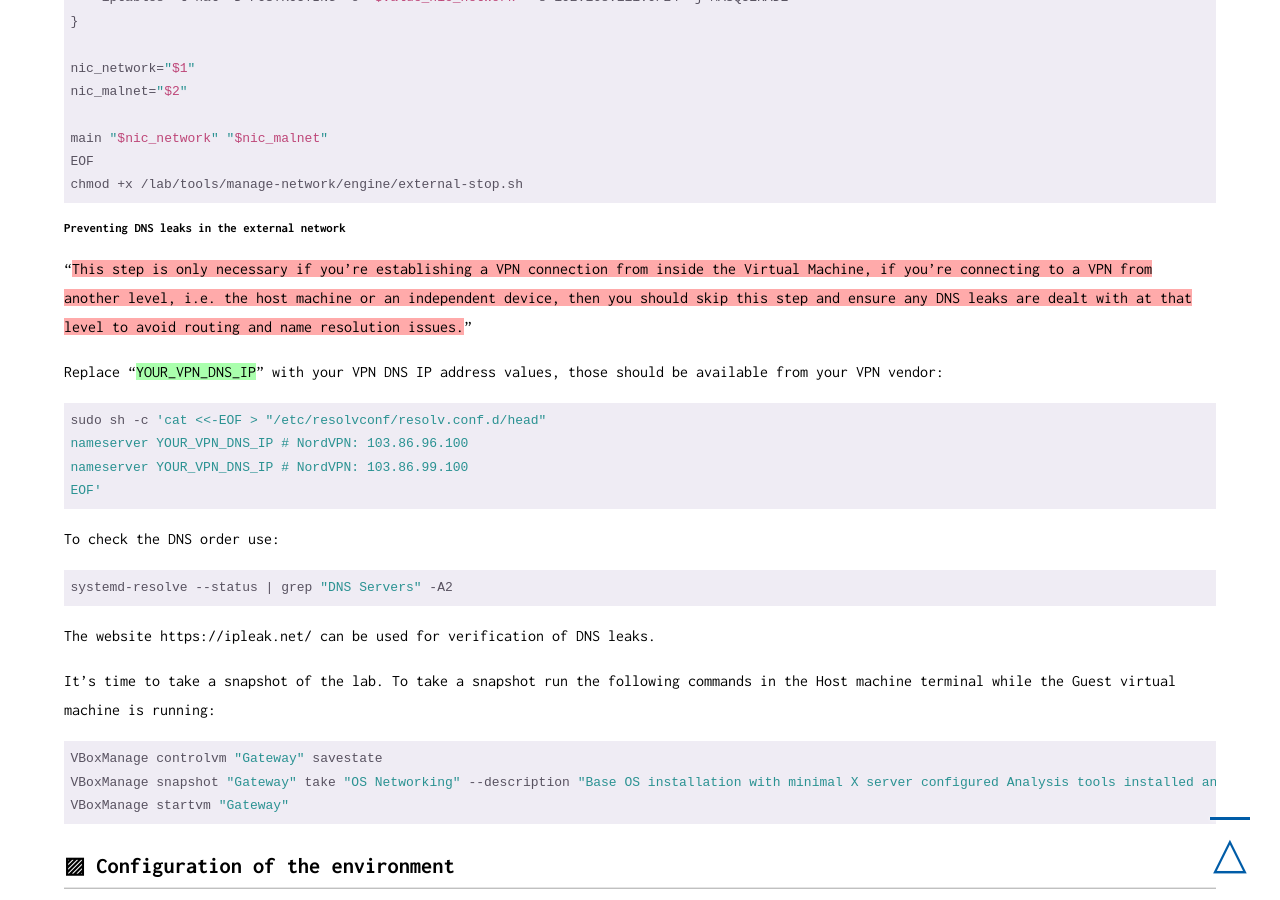
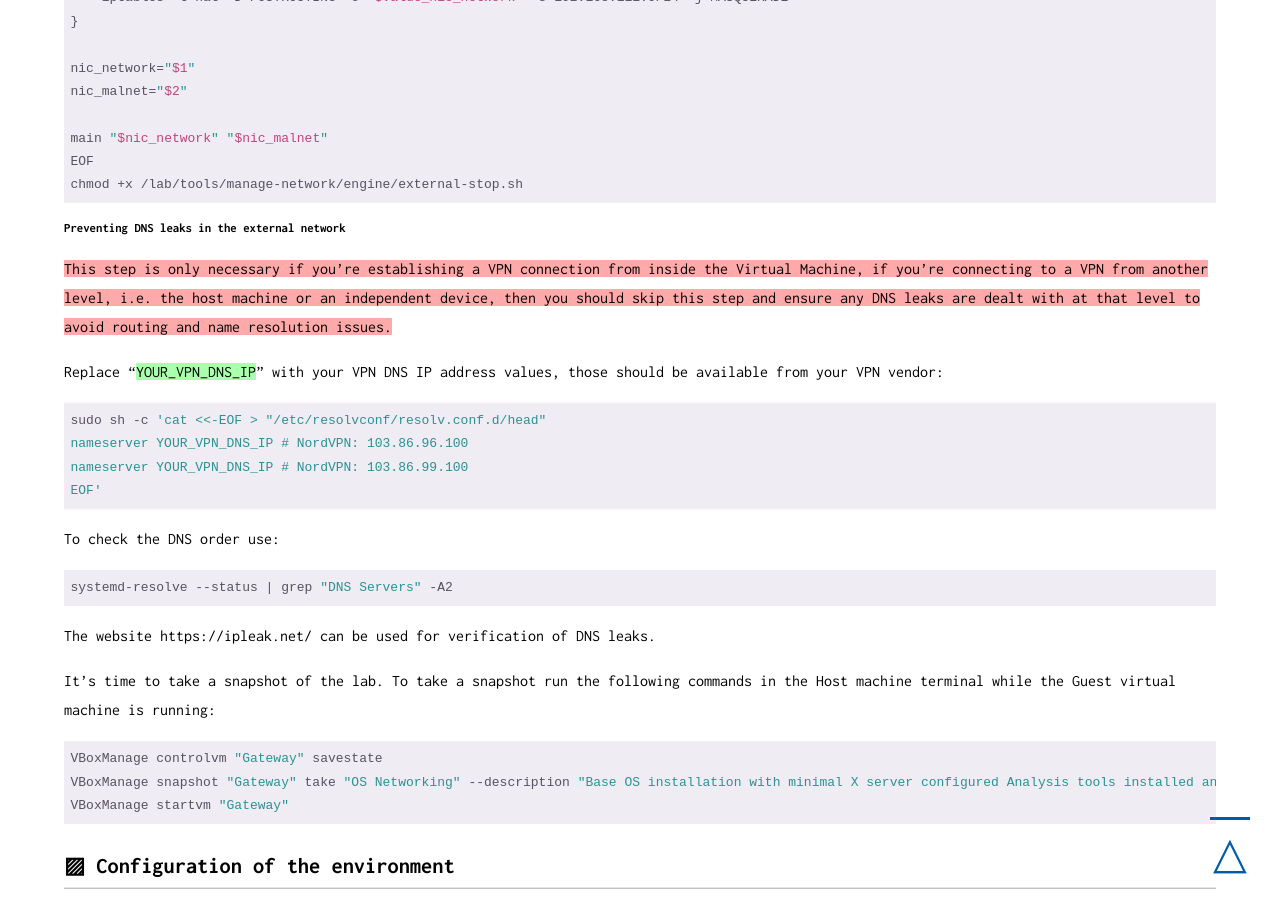
Before and after one commit to qwertzy-antonio-godinho/qwertzy-antonio-godinho.github.io, a Jekyll site: the page built from _posts/2021-02-08-Malware-Lab-Part-1-The-Gateway.md, in a window 1280 px wide and 900 px high, scrolled down 48946 px. Built offline with Jekyll 4.4.1, drawn with Linux system fonts in a browser that asks for light colours.

Commit message:
Update 2021-02-08-Malware-Lab-Part-1-The-Gateway.md

```diff
--- a/_posts/2021-02-08-Malware-Lab-Part-1-The-Gateway.md
+++ b/_posts/2021-02-08-Malware-Lab-Part-1-The-Gateway.md
@@ -1502,7 +1502,7 @@ chmod +x /lab/tools/manage-network/engine/external-stop.sh</code></pre>
 
 #### Preventing DNS leaks in the external network
 
-"<span class="highlight-red">This step is only necessary if you're establishing a VPN connection from inside the Virtual Machine, if you're connecting to a VPN from another level, i.e. the host machine or an independent device, then you should skip this step and ensure any DNS leaks are dealt with at that level to avoid routing and name resolution issues.</span>"
+<span class="highlight-red">This step is only necessary if you're establishing a VPN connection from inside the Virtual Machine, if you're connecting to a VPN from another level, i.e. the host machine or an independent device, then you should skip this step and ensure any DNS leaks are dealt with at that level to avoid routing and name resolution issues.</span>
 
 Replace "<span class="highlight-green">YOUR_VPN_DNS_IP</span>" with your VPN DNS IP address values, those should be available from your VPN vendor:
 
```
